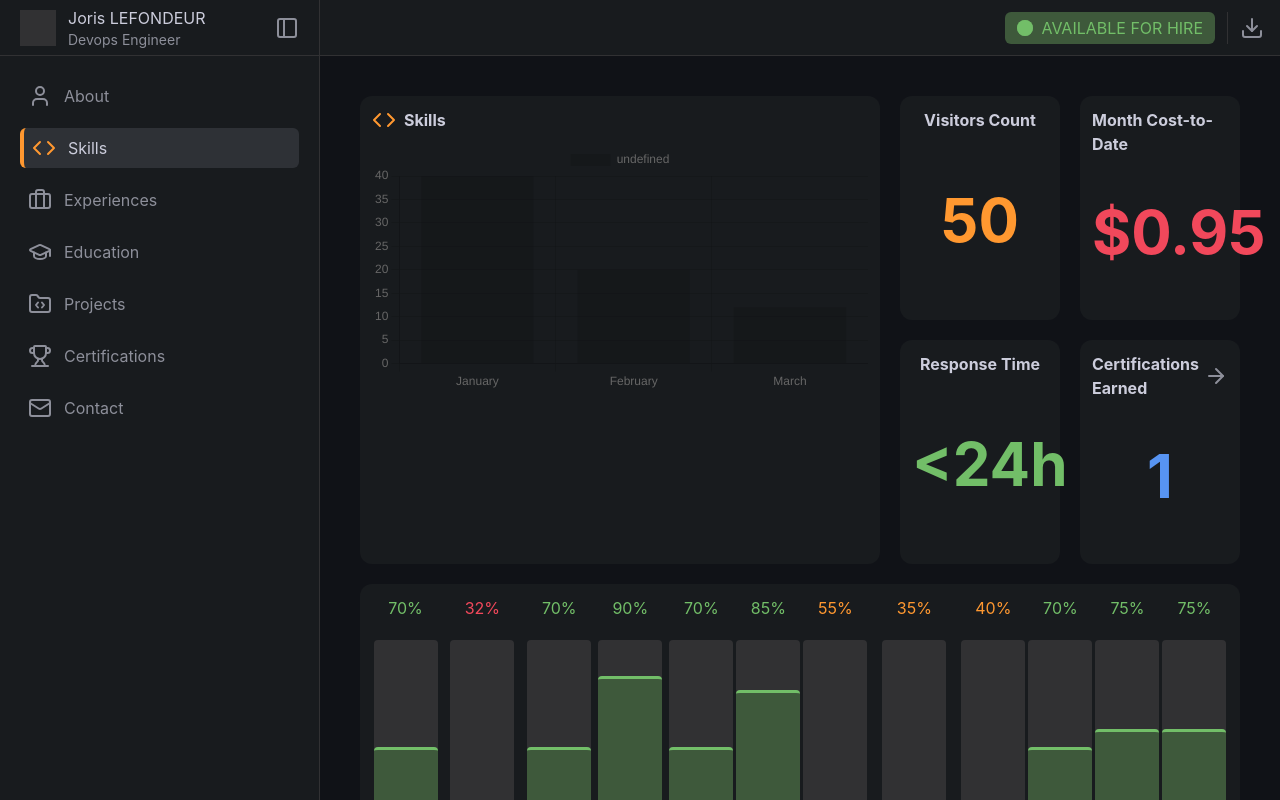
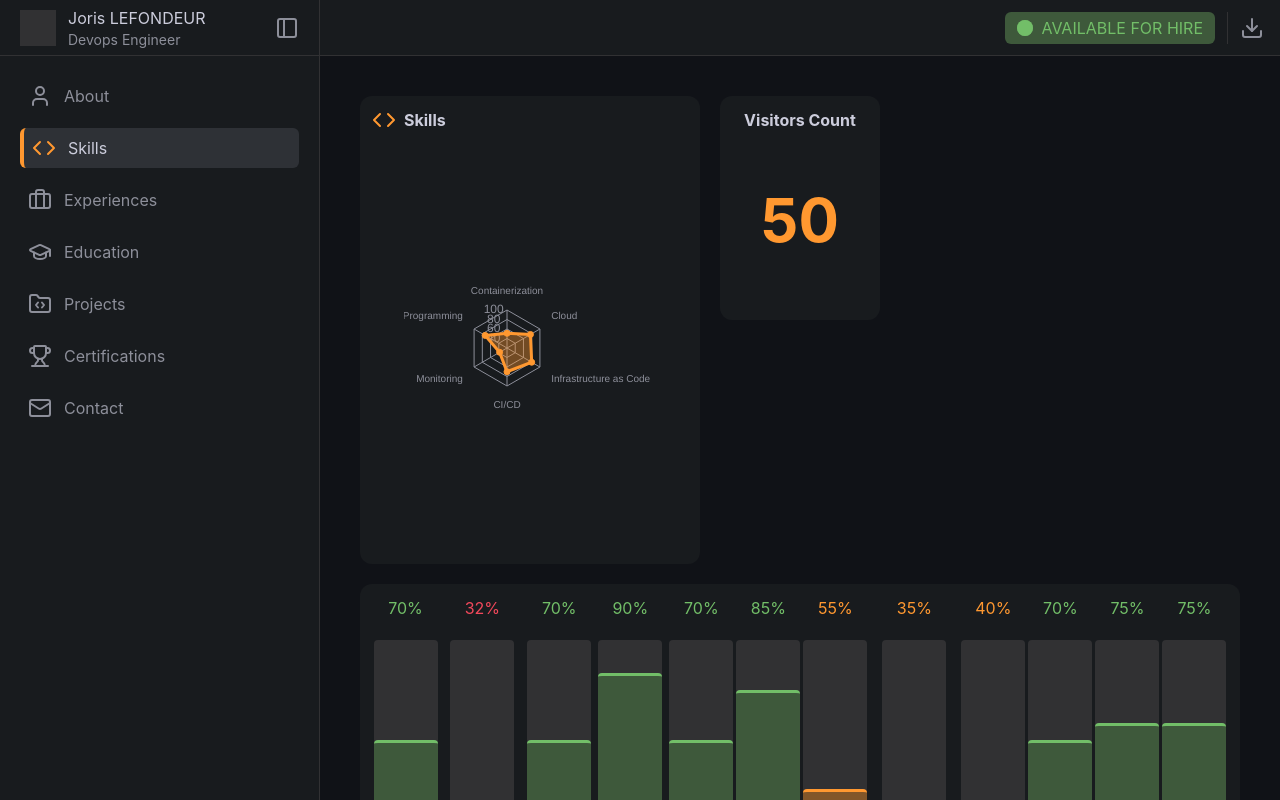
Before and after one commit to jlefonde/portfolio-frontend, a Vue app: page /skills in a window 1280 px wide. Built offline with nearby package versions, Linux system fonts and the light colour scheme.

Commit message:
Added RadarChart in Skills

```diff
--- a/index.html
+++ b/index.html
@@ -2,7 +2,6 @@
 <html lang="en">
   <head>
     <meta charset="UTF-8" />
-    <link rel="icon" type="image/svg+xml" href="/vite.svg" />
     <meta name="viewport" content="width=device-width, initial-scale=1.0" />
     <title>Joris LEFONDEUR - Devops Engineer</title>
   </head>
--- a/src/components/VerticalBar.vue
+++ b/src/components/VerticalBar.vue
@@ -18,6 +18,6 @@ const barColor = getBarColor();
         :style="`height: ${percentage}%`"
       ></div>
     </div>
-    <div class="font-sm text-base-50">{{ label }}</div>
+    <div class="font-sm text-base-50 h-12">{{ label }}</div>
   </div>
 </template>
--- /dev/null
+++ b/src/composables/color.ts
@@ -0,0 +1,7 @@
+export function getColorHex(color: string) {
+  if (typeof window !== "undefined") {
+    return getComputedStyle(document.documentElement).getPropertyValue(`--color-${color}`).trim();
+  }
+
+  return;
+}
--- a/src/data/skills.ts
+++ b/src/data/skills.ts
@@ -1,52 +1,64 @@
-import type { Bar } from "../types";
+import type { Skill } from "../types";
 
-export const skills: Bar[] = [
+export const skills: Skill[] = [
   {
-    label: "Docker",
+    name: "Docker",
     percentage: 70,
+    categories: [{ name: "Containerization" }],
   },
   {
-    label: "Kubernetes",
+    name: "Kubernetes",
     percentage: 32,
+    categories: [{ name: "Containerization" }],
   },
   {
-    label: "AWS",
+    name: "AWS",
     percentage: 70,
+    categories: [{ name: "Cloud" }],
   },
   {
-    label: "Terraform",
+    name: "Terraform",
     percentage: 90,
+    categories: [{ name: "Infrastructure as Code" }, { name: "Cloud" }],
   },
   {
-    label: "Ansible",
+    name: "Ansible",
     percentage: 70,
+    categories: [{ name: "Infrastructure as Code" }, { name: "Cloud" }],
   },
   {
-    label: "Github Actions",
+    name: "Github Actions",
     percentage: 85,
+    categories: [{ name: "CI/CD" }],
   },
   {
-    label: "ArgoCD",
+    name: "ArgoCD",
     percentage: 55,
+    categories: [{ name: "CI/CD" }],
   },
   {
-    label: "Prometheus",
+    name: "Prometheus",
     percentage: 35,
+    categories: [{ name: "Monitoring" }],
   },
   {
-    label: "Grafana",
+    name: "Grafana",
     percentage: 40,
+    categories: [{ name: "Monitoring" }],
   },
   {
-    label: "Bash",
+    name: "Bash",
     percentage: 70,
+    categories: [{ name: "Programming" }],
   },
   {
-    label: "Go",
+    name: "Go",
     percentage: 75,
+    categories: [{ name: "Programming" }],
   },
   {
-    label: "Python",
+    name: "Python",
     percentage: 75,
+    categories: [{ name: "Programming" }],
   },
 ];
--- a/src/style.css
+++ b/src/style.css
@@ -15,7 +15,7 @@
   --color-green-light: #72be68;
   --color-green-dark: #3e593b;
   --color-orange-light: #ff9830;
-  --color-orange-dark: #a15e1b;
+  --color-orange-dark: #825629;
   --color-red-light: #f1485b;
   --color-red-dark: #6b2f37;
   --color-blue-light: #5794f2;
--- a/src/types/index.ts
+++ b/src/types/index.ts
@@ -60,3 +60,13 @@ export type Bar = {
   mediumThreshold?: number;
   highThreshold?: number;
 };
+
+export type Category = {
+  name: "CI/CD" | "Cloud" | "Containerization" | "Monitoring" | "Infrastructure as Code" | "Programming";
+};
+
+export type Skill = {
+  name: string;
+  percentage: number;
+  categories: Category[];
+};
--- a/src/views/Skills.vue
+++ b/src/views/Skills.vue
@@ -3,55 +3,102 @@ import Stat from "../components/Stat.vue";
 import Title from "../components/Title.vue";
 import VerticalBarChart from "../components/VerticalBarChart.vue";
 import { routes } from "../router/routes";
-import { certifications } from "../data/certifications";
 import { skills } from "../data/skills";
 import { useRoute } from "vue-router";
+import type { Bar } from "../types";
+import { getColorHex } from "../composables/color";
+import { Chart as ChartJS, RadialLinearScale, PointElement, LineElement, Filler, Tooltip } from "chart.js";
+import { Radar } from "vue-chartjs";
 
 const route = useRoute();
 const navRoute = routes.find((r) => r.path == route.path);
 
-import {
-  Chart as ChartJS,
-  Title as ChartTitle,
-  Tooltip,
-  Legend,
-  BarElement,
-  CategoryScale,
-  LinearScale,
-} from "chart.js";
-import { Bar } from "vue-chartjs";
+let skillBarChart: Bar[] = [];
+const categories = new Map<string, { sum: number; count: number }>();
 
-ChartJS.register(CategoryScale, LinearScale, BarElement, ChartTitle, Tooltip, Legend);
+skills.forEach((skill) => {
+  skill.categories
+    .filter((item, pos) => {
+      return skill.categories.indexOf(item) == pos;
+    })
+    .forEach((category) => {
+      const mapCategory = categories.get(category.name);
+      if (mapCategory == null) {
+        categories.set(category.name, { sum: skill.percentage, count: 1 });
+      } else {
+        mapCategory.sum += skill.percentage;
+        mapCategory.count += 1;
+      }
+    });
 
-const data = {
-  labels: ["January", "February", "March"],
-  datasets: [{ data: [40, 20, 12] }],
+  skillBarChart.push({ label: skill.name, percentage: skill.percentage });
+});
+
+let categoriesMean: number[] = [];
+categories.forEach((value, _) => {
+  categoriesMean.push(Math.round(value.sum / value.count));
+});
+
+const radarColor = getColorHex(navRoute?.primaryColor ?? "");
+const radarChart = {
+  data: {
+    labels: Array.from(categories.keys()),
+    datasets: [
+      {
+        backgroundColor: radarColor + "64",
+        borderColor: radarColor,
+        pointBackgroundColor: radarColor,
+        pointBorderColor: radarColor,
+        pointHoverBackgroundColor: radarColor,
+        pointHoverBorderColor: radarColor,
+        data: categoriesMean,
+      },
+    ],
+  },
+  options: {
+    responsive: true,
+    maintainAspectRatio: true,
+    aspectRatio: 1.5,
+    scales: {
+      r: {
+        max: 100,
+        grid: {
+          color: getColorHex("base-100"),
+        },
+        angleLines: {
+          color: getColorHex("base-100"),
+        },
+        ticks: {
+          color: getColorHex("base-100"),
+          showLabelBackdrop: false,
+          callback: (value: any) => {
+            return value % 20 === 0 ? `${value}        ` : "";
+          },
+        },
+        pointLabels: {
+          color: getColorHex("base-100"),
+        },
+      },
+    },
+  },
 };
+
+ChartJS.register(RadialLinearScale, PointElement, LineElement, Filler, Tooltip);
 </script>
 
 <template>
   <div class="grid grid-cols-5 grid-rows-8 gap-5">
-    <div class="card col-span-3 row-span-4">
+    <div class="card col-span-2 row-span-4">
       <Title :title="navRoute?.name?.toString() ?? ''" :icon="navRoute?.icon" :icon-color="navRoute?.primaryColor" />
-      <Bar
-        :data="data"
-        :options="{
-          responsive: true,
-        }"
-      />
+      <div class="flex h-full w-full items-center justify-center px-8 py-4">
+        <div class="w-full max-w-lg">
+          <Radar :data="radarChart.data" :options="radarChart.options" />
+        </div>
+      </div>
     </div>
-    <Stat class="col-start-4 row-span-2 min-h-56" name="Visitors Count" value="50" color="orange-light" />
-    <Stat class="col-start-5 row-span-2 min-h-56" name="Month Cost-to-Date" value="$0.95" color="red-light" />
-    <Stat class="col-start-4 row-span-2 row-start-3 min-h-56" name="Response Time" value="<24h" color="green-light" />
-    <Stat
-      class="col-start-5 row-span-2 row-start-3 min-h-56"
-      name="Certifications Earned"
-      :value="certifications.length.toString()"
-      color="blue-light"
-      redirect="/certifications"
-    />
+    <Stat class="col-start-3 row-span-2 min-h-56" name="Visitors Count" value="50" color="orange-light" />
     <div class="card col-span-full row-span-4 row-start-5">
-      <VerticalBarChart :bars="skills" />
+      <VerticalBarChart :bars="skillBarChart" />
     </div>
   </div>
 </template>
```
